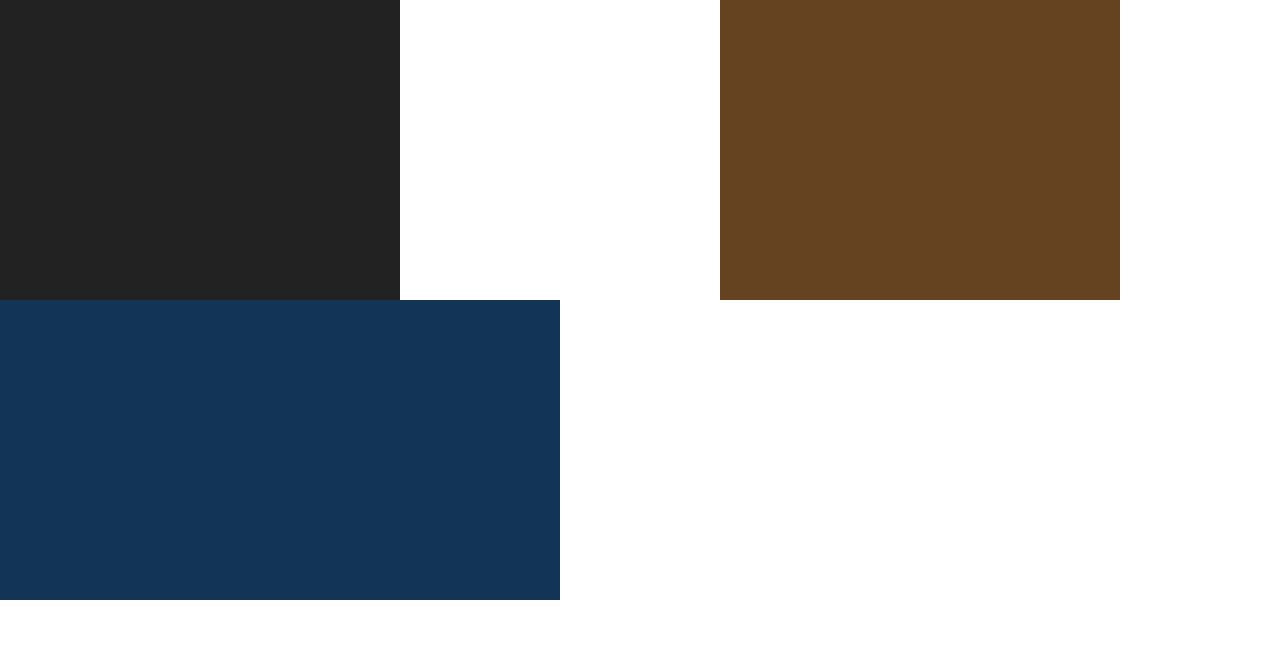
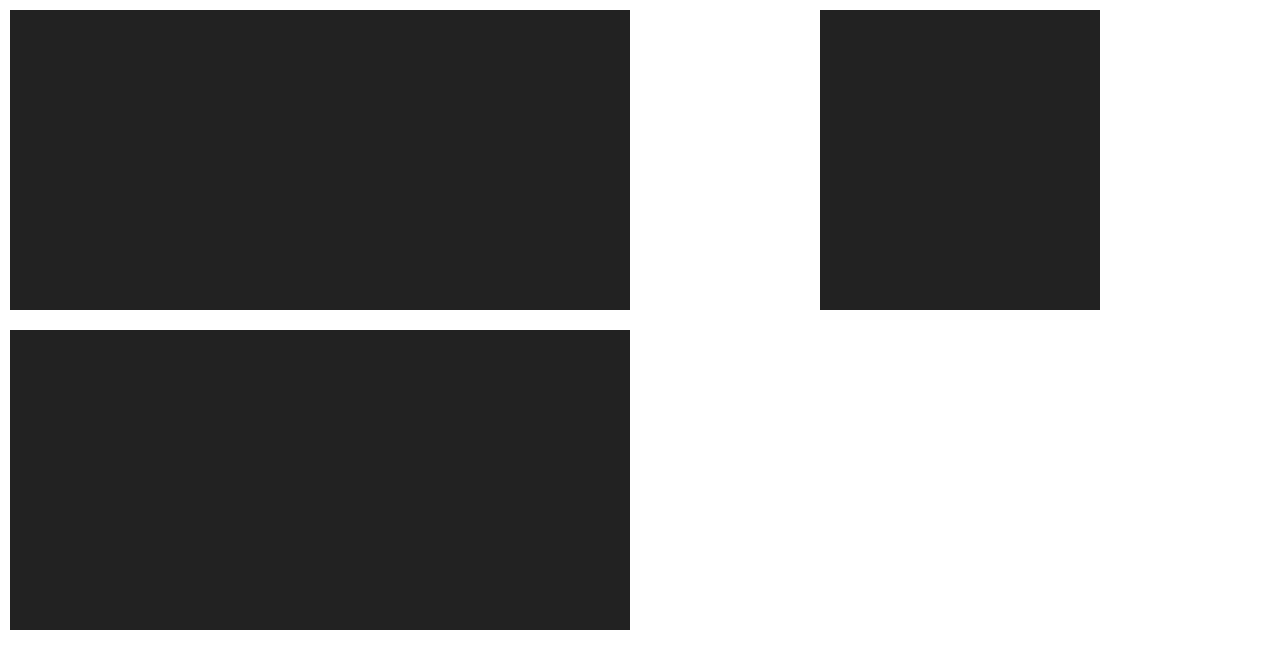
Before and after one commit to for-each-org/Website, a website: page static/index.html in a window 1280 px wide. Drawn offline with Linux system fonts and the light colour scheme.

Commit message:
made grid simpler

```diff
--- a/static/css/_app.scss
+++ b/static/css/_app.scss
@@ -12,27 +12,26 @@ main {
 
 .masthead {
     display: grid;
-    grid-template-columns: repeat(16, 1fr);
+    grid-template-columns: 50vw auto 300px auto;
 }
 
 .fill {
+    background: $dark;
+    margin: 10px;
     height: 300px;
     display: inline-block;
 }
 
 .name {
-    background: $dark;
-    grid-column: 1 / span 16;
+    grid-column: 1 / span 4;
 }
 
 .ideals {
-    background: $primary;
-    grid-column: 1 / span 16;
+    grid-column: 1 / span 4;
 }
 
 .join-us {
-    background: $secondary;
-    grid-column: 1 / span 16;
+    grid-column: 1 / span 4;
 }
 
 @media (min-width: 800px) {
@@ -40,15 +39,15 @@ main {
         grid-template-rows: auto auto;
     }
     .name {
-        grid-column: 1 / 6;
+        grid-column: 1 / 2;
         grid-row: 1 / 2;
     }
     .ideals {
-        grid-column: 1 / 8;
+        grid-column: 1 / 2;
         grid-row: 2 / 3;
     }
     .join-us {
-        grid-column: 10 / 15;
+        grid-column: 3 / 4;
         grid-row: 1 / 2;
     }
 }
```
Also changed, not shown: static/css/main.css, 1 other file.
